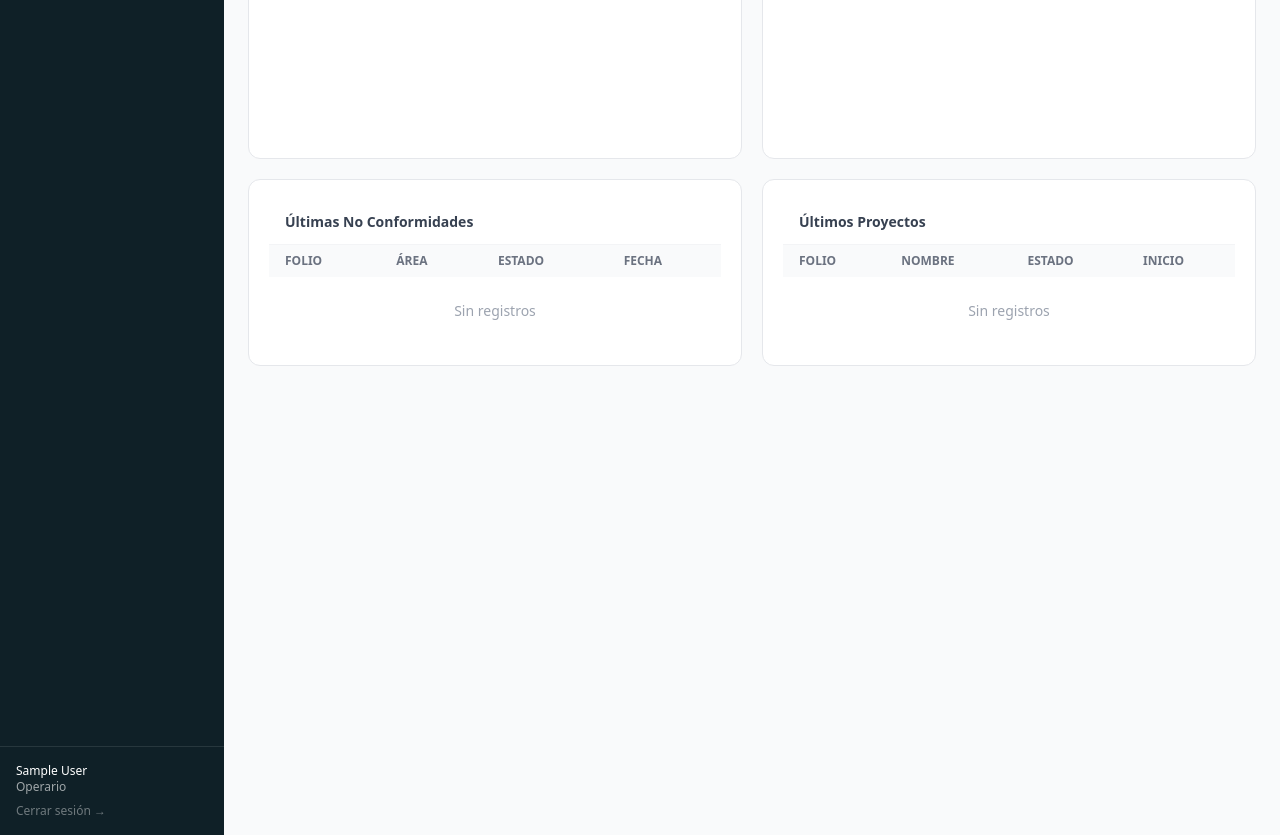
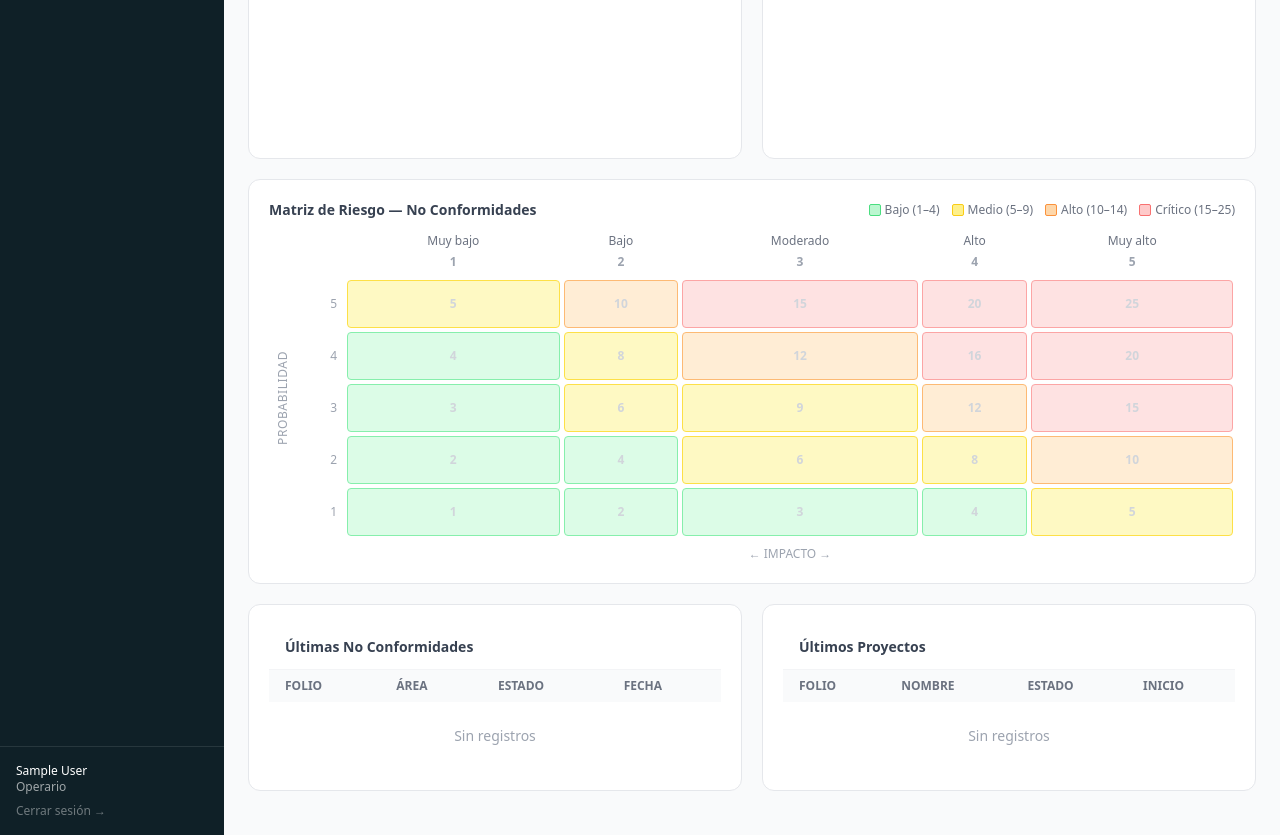
Before and after one commit to dario-coronel/Gestion-Calidad, a Django app: page /dashboard/ in a window 1280 px wide. Shown: the part 516-1351 px from the top of the page. Run offline with Django 5.2, Linux system fonts and the light colour scheme; the visitor is signed in with stand-in values (Sample User, id 1); data comes from the database, SQL or seed files in the repository; data that the repository does not hold is empty; some libraries are stand-ins or nearby versions.

Commit message:
feat: matriz de riesgo 5x5 dinámica en dashboard con tooltip por NC

```diff
--- a/apps/dashboard/views.py
+++ b/apps/dashboard/views.py
@@ -31,6 +31,31 @@ def index(request):
     criticas = nc_qs.filter(prioridad='critica').count()
     proyectos_activos = proyectos_qs.exclude(estado=EstadoProyecto.FINALIZADO).count()
 
+    # ── Matriz de riesgo 5×5 ──────────────────────────────────────
+    _matrix = {}
+    for nc in nc_qs.filter(probabilidad__isnull=False, impacto__isnull=False).only(
+            'pk', 'folio', 'area', 'probabilidad', 'impacto'):
+        _matrix.setdefault((nc.probabilidad, nc.impacto), []).append(
+            {'folio': nc.folio, 'pk': nc.pk, 'area': nc.area}
+        )
+
+    def _nivel(r):
+        if r <= 4:  return 'bajo'
+        if r <= 9:  return 'medio'
+        if r <= 14: return 'alto'
+        return 'critico'
+
+    matrix_rows = []
+    for prob in range(5, 0, -1):          # filas: prob 5 → 1 (arriba = mayor)
+        cells = []
+        for imp in range(1, 6):           # cols: impacto 1 → 5 (derecha = mayor)
+            r = prob * imp
+            ncs = _matrix.get((prob, imp), [])
+            cells.append({'prob': prob, 'imp': imp, 'riesgo': r,
+                          'nivel': _nivel(r), 'ncs': ncs, 'count': len(ncs)})
+        matrix_rows.append({'prob': prob, 'cells': cells})
+    # ─────────────────────────────────────────────────────────────
+
     context = {
         'kpi_total_nc': nc_qs.count(),
         'kpi_nc_abiertas': abiertas,
@@ -44,5 +69,7 @@ def index(request):
         'proyecto_data_json': json.dumps(proyecto_data),
         'ultimas_nc': nc_qs.select_related('responsable').order_by('-fecha')[:6],
         'ultimos_proyectos': proyectos_qs.select_related('responsable').order_by('-fecha_inicio')[:6],
+        'matrix_rows': matrix_rows,
+        'impacto_labels': ['Muy bajo', 'Bajo', 'Moderado', 'Alto', 'Muy alto'],
     }
     return render(request, 'dashboard/index.html', context)
--- a/templates/dashboard/index.html
+++ b/templates/dashboard/index.html
@@ -47,7 +47,90 @@
   </div>
 </div>
 
-<div class="grid grid-cols-1 xl:grid-cols-2 gap-5">
+{# ══ Matriz de Riesgo 5×5 ══ #}
+<div class="card mb-5">
+  <div class="flex items-center justify-between mb-3">
+    <h2 class="text-sm font-semibold text-gray-700">Matriz de Riesgo — No Conformidades</h2>
+    <div class="flex items-center gap-3 text-xs text-gray-500">
+      <span class="flex items-center gap-1"><span class="w-3 h-3 rounded-sm bg-green-200 inline-block border border-green-400"></span> Bajo (1–4)</span>
+      <span class="flex items-center gap-1"><span class="w-3 h-3 rounded-sm bg-yellow-200 inline-block border border-yellow-400"></span> Medio (5–9)</span>
+      <span class="flex items-center gap-1"><span class="w-3 h-3 rounded-sm bg-orange-200 inline-block border border-orange-400"></span> Alto (10–14)</span>
+      <span class="flex items-center gap-1"><span class="w-3 h-3 rounded-sm bg-red-200 inline-block border border-red-400"></span> Crítico (15–25)</span>
+    </div>
+  </div>
+
+  <div class="flex gap-2">
+    {# Eje Y — Probabilidad (vertical, rotado) #}
+    <div class="flex flex-col items-center justify-center w-7 flex-shrink-0">
+      <span class="text-xs text-gray-400 font-medium whitespace-nowrap"
+            style="writing-mode: vertical-rl; transform: rotate(180deg); letter-spacing: 0.05em;">
+        PROBABILIDAD
+      </span>
+    </div>
+
+    <div class="flex-1 overflow-x-auto">
+      <table class="w-full border-collapse" style="min-width: 340px;">
+        <thead>
+          <tr>
+            <th class="w-10"></th>
+            {% for label in impacto_labels %}
+            <th class="text-center text-xs text-gray-500 font-medium pb-1 px-1">{{ label }}</th>
+            {% endfor %}
+          </tr>
+          <tr>
+            <th></th>
+            {% for i in "12345" %}
+            <th class="text-center text-xs text-gray-400 pb-2">{{ forloop.counter }}</th>
+            {% endfor %}
+          </tr>
+        </thead>
+        <tbody>
+          {% for row in matrix_rows %}
+          <tr>
+            {# Etiqueta fila #}
+            <td class="text-right text-xs text-gray-400 pr-2 py-1 font-medium">{{ row.prob }}</td>
+            {% for cell in row.cells %}
+            <td class="p-0.5 relative group">
+              {# Celda coloreada #}
+              <div class="relative rounded flex items-center justify-center cursor-default select-none font-bold text-sm h-12
+                {% if cell.nivel == 'bajo' %}bg-green-100 text-green-700 border border-green-300
+                {% elif cell.nivel == 'medio' %}bg-yellow-100 text-yellow-700 border border-yellow-300
+                {% elif cell.nivel == 'alto' %}bg-orange-100 text-orange-700 border border-orange-300
+                {% else %}bg-red-100 text-red-700 border border-red-300{% endif %}">
+
+                {% if cell.count > 0 %}
+                  {# Punto de conteo #}
+                  <span class="z-10 relative">{{ cell.count }}</span>
+                  {# Badge de folio(s) en tooltip #}
+                  <div class="absolute bottom-full left-1/2 -translate-x-1/2 mb-1 hidden group-hover:block z-20
+                              bg-gray-900 text-white text-xs rounded-lg px-2 py-1.5 whitespace-nowrap shadow-lg pointer-events-none">
+                    <p class="font-semibold text-gray-300 mb-0.5">P={{ cell.prob }} × I={{ cell.imp }} = {{ cell.riesgo }}</p>
+                    {% for nc in cell.ncs %}
+                    <p>• <a href="{% url 'nc:detalle' nc.pk %}" class="underline hover:text-teal-300 pointer-events-auto">{{ nc.folio }}</a>
+                      <span class="text-gray-400">{{ nc.area }}</span></p>
+                    {% endfor %}
+                  </div>
+                {% else %}
+                  <span class="text-gray-300 text-xs">{{ cell.riesgo }}</span>
+                {% endif %}
+              </div>
+            </td>
+            {% endfor %}
+          </tr>
+          {% endfor %}
+        </tbody>
+        <tfoot>
+          <tr>
+            <td></td>
+            <td colspan="5" class="text-center text-xs text-gray-400 pt-2">← IMPACTO →</td>
+          </tr>
+        </tfoot>
+      </table>
+    </div>
+  </div>
+</div>
+
+<div class="grid grid-cols-1 xl:grid-cols-2 gap-5 mb-5">
   <div class="card overflow-hidden p-0">
     <div class="px-4 py-3 border-b border-gray-100">
       <h2 class="text-sm font-semibold text-gray-700">Últimas No Conformidades</h2>
```
